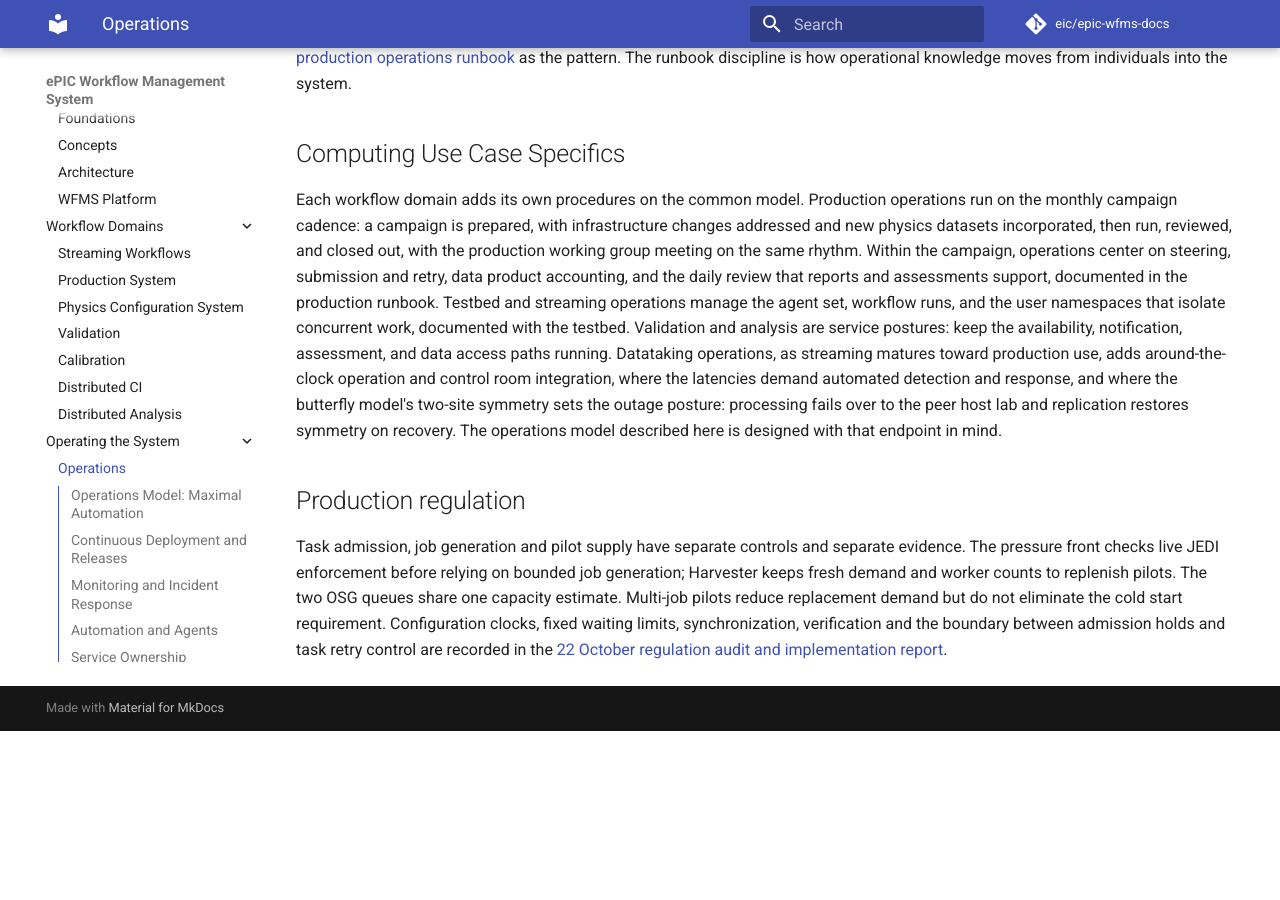
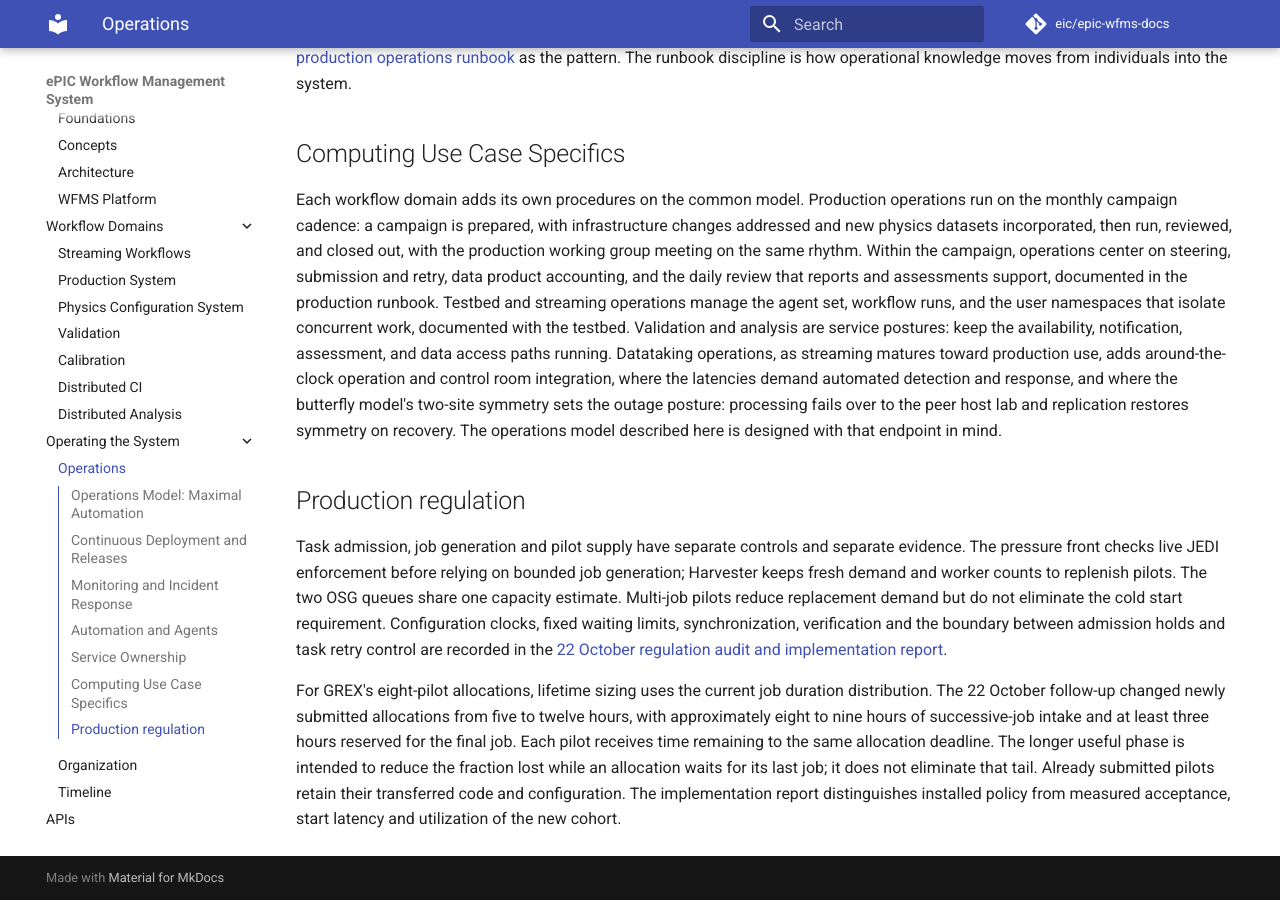
Before and after one commit to eic/epic-wfms-docs, an MkDocs documentation site: the page built from docs/operations.md, in a window 1280 px wide and 900 px high, scrolled down 2186 px. Built offline with MkDocs 1.6.1 and Material for MkDocs 9.7.7, drawn with Linux system fonts in a browser that asks for light colours; comment, search, counter and statistics services are not loaded; before the commit the page ends 2917 px from its top, so only the background shows below that.

Commit message:
Describe deadline-aware GREX pilot lifetime policy and rollout limits

```diff
--- a/docs/operations.md
+++ b/docs/operations.md
@@ -112,3 +112,14 @@ Multi-job pilots reduce replacement demand but do not eliminate the cold
 start requirement. Configuration clocks, fixed waiting limits, synchronization,
 verification and the boundary between admission holds and task retry control
 are recorded in the [22 October regulation audit and implementation report](https://github.com/BNLNPPS/swf-epicprod/blob/main/docs/REGULATION_AUDIT_2026-10-22.md).
+
+For GREX's eight-pilot allocations, lifetime sizing uses the current job
+duration distribution. The 22 October follow-up changed newly submitted
+allocations from five to twelve hours, with approximately eight to nine
+hours of successive-job intake and at least three hours reserved for the
+final job. Each pilot receives time remaining to the same allocation
+deadline. The longer useful phase is intended to reduce the fraction lost
+while an allocation waits for its last job; it does not eliminate that tail.
+Already submitted pilots retain their transferred code and configuration.
+The implementation report distinguishes installed policy from measured
+acceptance, start latency and utilization of the new cohort.
```
